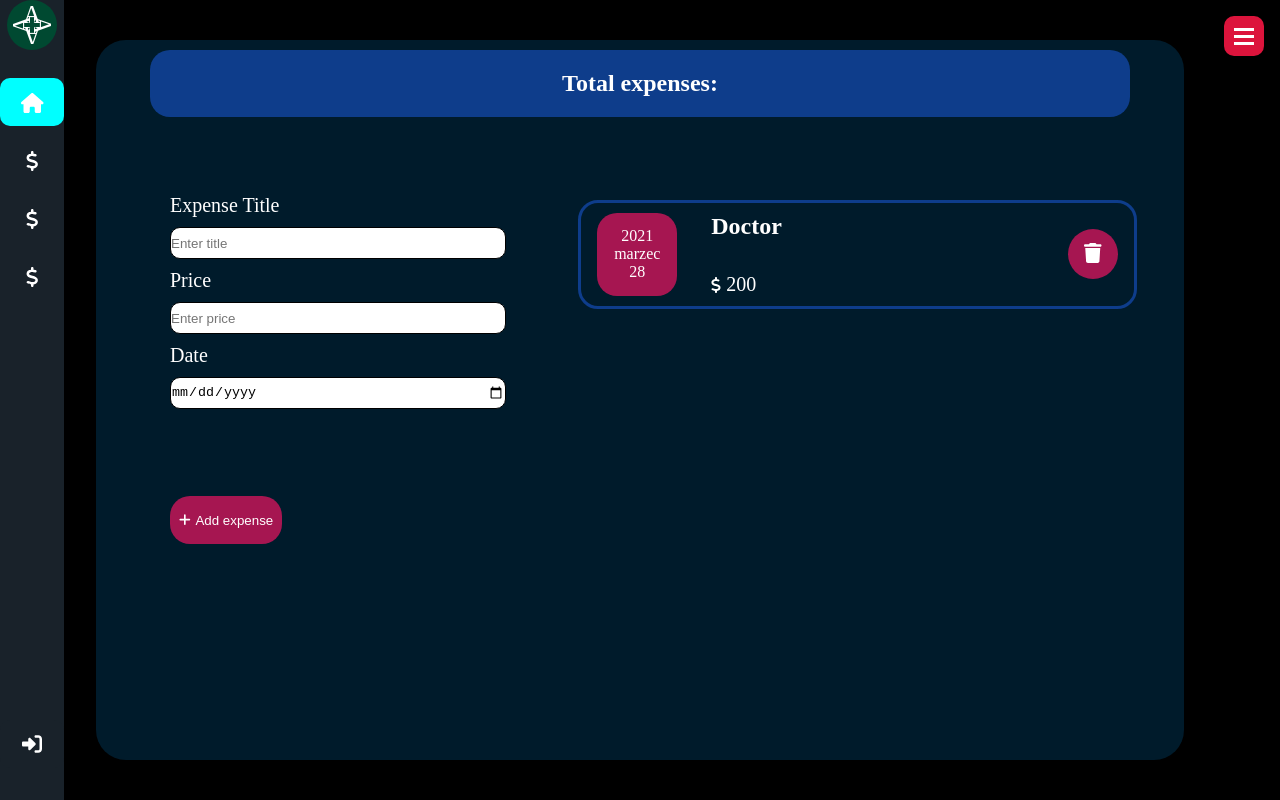
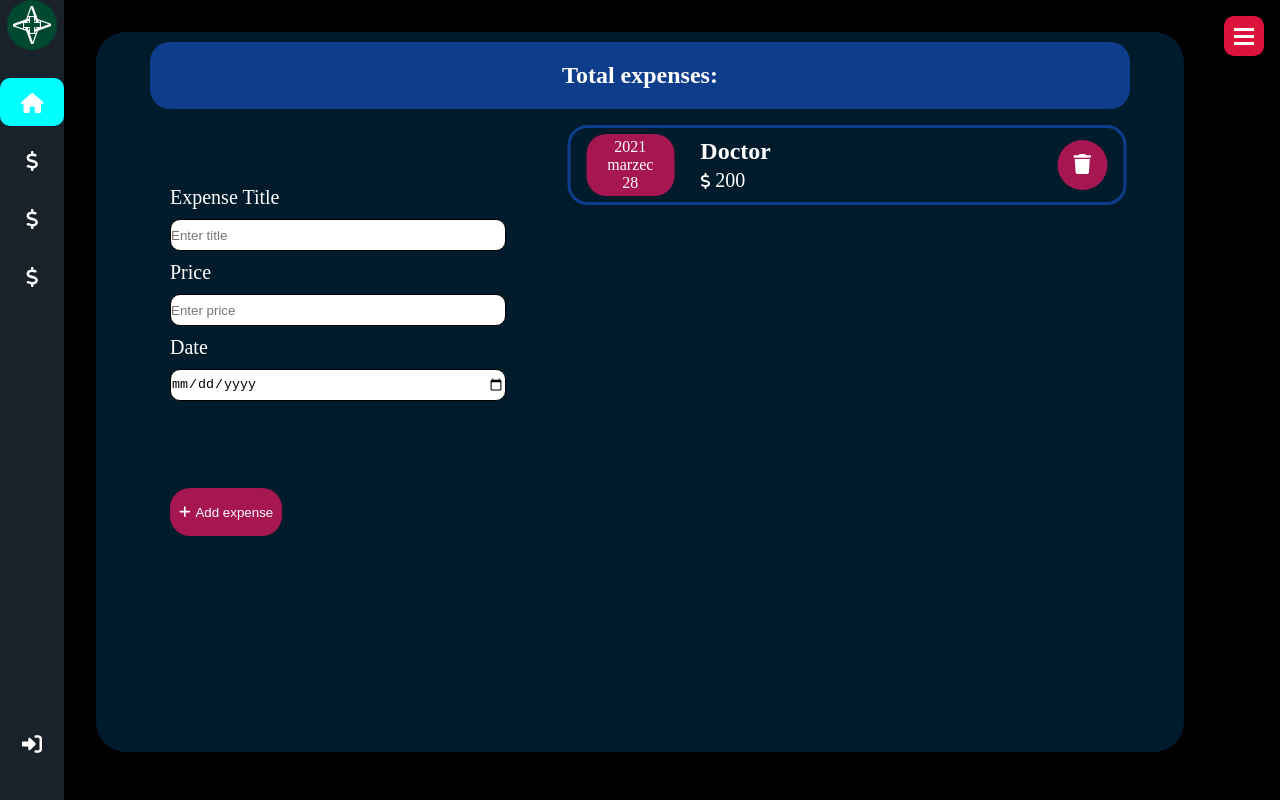
Before and after one commit to rodis00/expense-tracker, a React (Create React App) app in the folder frontend/: page /expenses in a window 1280 px wide. Built offline with nearby package versions, Linux system fonts and the light colour scheme.

Commit message:
fixing problem with not growing component when adding new elements to list

```diff
--- a/frontend/src/components/Date/Date.module.css
+++ b/frontend/src/components/Date/Date.module.css
@@ -2,8 +2,8 @@
     background-color: #A61651;
     position: absolute;
     left: 1rem;
-    height: 80%;
-    width: 10vh;
+    height: 85%;
+    width: 11vh;
     display: flex;
     flex-direction: column;
     justify-content: center;
--- a/frontend/src/components/Expenses/Expenses.module.css
+++ b/frontend/src/components/Expenses/Expenses.module.css
@@ -1,7 +1,7 @@
 .section {
   width: calc(90vw - 4rem);
   min-height: 90vh;
-  margin: 5vh auto 0 auto;
+  margin: 4vh auto 4vh auto;
   border-radius: 30px;
   background-color: #001B2B;
   position: relative;
--- a/frontend/src/components/ExpensesEarnings/ItemData.module.css
+++ b/frontend/src/components/ExpensesEarnings/ItemData.module.css
@@ -4,7 +4,7 @@
 
 .listItem{
     width: 90%;
-    height: 20%;
+    height: 5rem;
     display: flex;
     border-radius: 20px;
     border: 3px solid #0e3d8b;
--- a/frontend/src/components/ExpensesEarnings/ListData.module.css
+++ b/frontend/src/components/ExpensesEarnings/ListData.module.css
@@ -1,11 +1,11 @@
 .list{
     width: calc(100% - 2rem);
-    min-height: calc(100% - 2rem);
     inset: 1rem;
-    position: absolute;
+    position: relative;
     color: white;
     display: flex;
     flex-direction: column;
     align-items: center;
     gap: 1rem;
+    margin-bottom: 2rem;
 }
--- a/frontend/src/components/ExpensesEarnings/UserData.module.css
+++ b/frontend/src/components/ExpensesEarnings/UserData.module.css
@@ -1,10 +1,9 @@
 .section{
     width: 60%;
-    min-height: 80%;
-    position: absolute;
-    right: 0;
-    bottom: 0;
-    overflow: hidden;
+    min-height: 80vh;
+    position: relative;
+    left: 60%;
+    transform: translateX(-35%);
 }
 
 .total{
```
